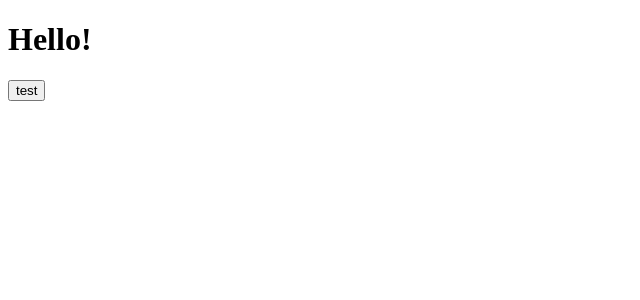
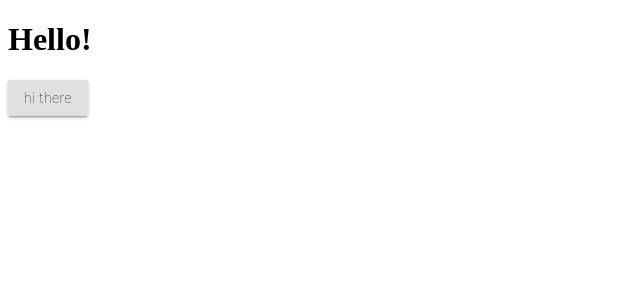
Before and after one commit to tachibanayu24/react-ts-atomicdesign-boilerplate, a React app: page / in a window 1280 px wide. Shown: the top 300 px of the page, without its empty margins (0-640 px from the left). Built offline with nearby package versions, Linux system fonts and the light colour scheme.

Commit message:
:sparkles: Apply Mui

```diff
--- a/src/components/atoms/Button/index.tsx
+++ b/src/components/atoms/Button/index.tsx
@@ -1,5 +1,18 @@
 import React from "react";
+import styled from "styled-components"
+import { Button as MuiButton } from "@material-ui/core";
 
-export const Button = () => (
-  <button>test</button>
+type Props = React.ComponentProps<typeof MuiButton>;
+
+export const Button = (props: Props) => (
+  <StyledMuiButton {...props} />
 )
+
+const StyledMuiButton = styled(MuiButton)`
+  &.MuiButton-root {
+    border-radius: 0px;
+    padding: 4 16px;
+    text-transform: none;
+    font-weight: lighter;
+  }
+`
--- a/src/index.tsx
+++ b/src/index.tsx
@@ -5,7 +5,7 @@ import { Button } from "@rtab/components/atoms";
 const Index = () => (
   <>
     <h1>Hello!</h1>
-    <Button />
+    <Button variant="contained">hi there</Button>
   </>
 )
 
--- a/webpack/webpack.common.js
+++ b/webpack/webpack.common.js
@@ -43,7 +43,15 @@ module.exports = {
         exclude: /node_modules/,
         loader: "babel-loader",
         options: {
-          presets: ["@babel/preset-env"],
+          presets: [
+            "@babel/preset-env",
+            "@babel/preset-react",
+            "@babel/preset-typescript",
+          ],
+          plugins: [
+            "@babel/plugin-proposal-class-properties",
+            "babel-plugin-styled-components",
+          ],
         },
       },
       {
```
Also changed, not shown: package.json (+10 -5 lines), 2 other files (tests, documents, lock files or other folders).
